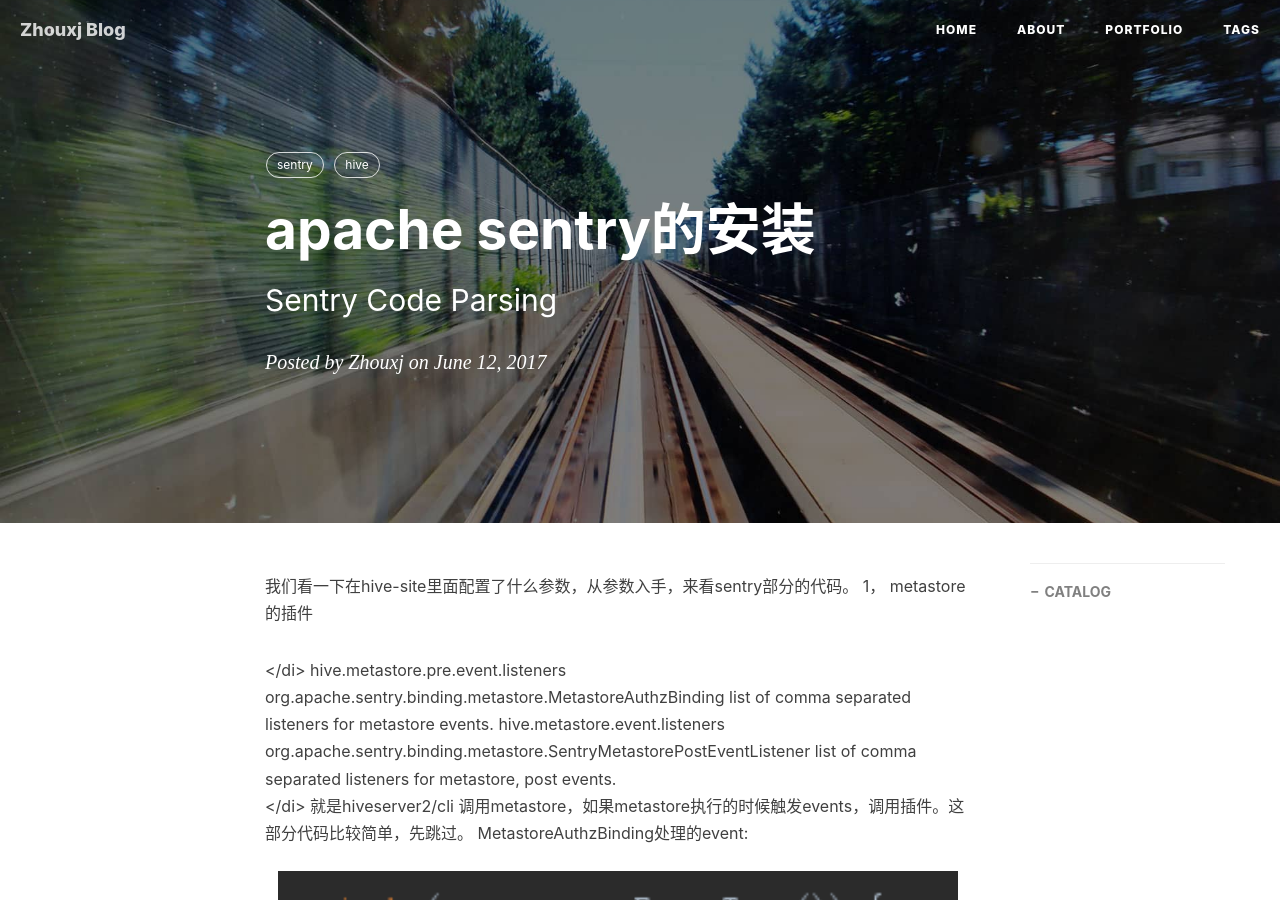
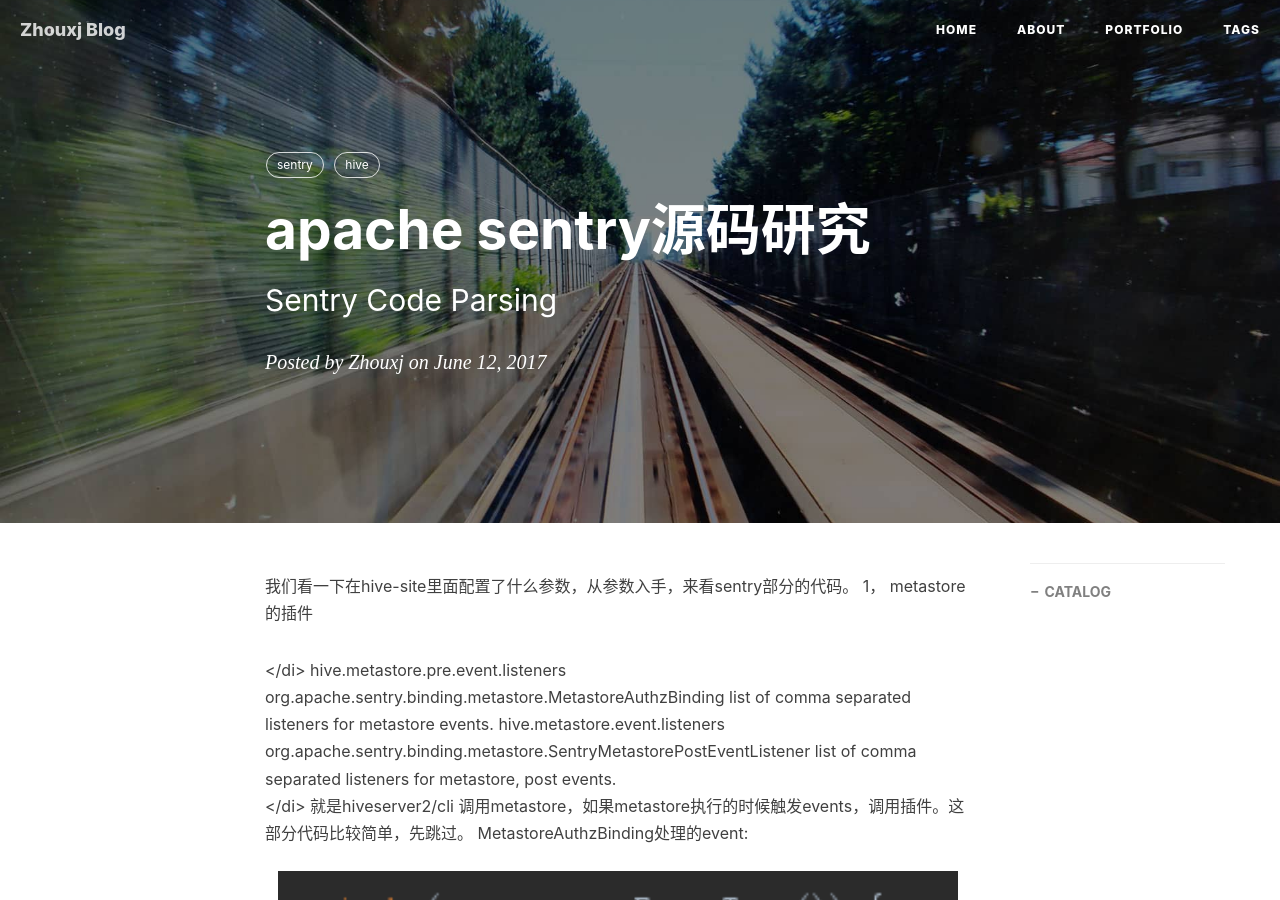
Before and after one commit to archer811/archer811.github.io, a Jekyll site: the page built from _posts/2017-06-12-sentryCode-parsing.markdown, in a window 1280 px wide and 900 px high. Built offline with Jekyll 4.4.1, drawn with Linux system fonts in a browser that asks for light colours; nearby versions of some CDN libraries; comment, search, counter and statistics services are not loaded.

Commit message:
修改标题

```diff
--- a/_posts/2017-06-12-sentryCode-parsing.markdown
+++ b/_posts/2017-06-12-sentryCode-parsing.markdown
@@ -1,6 +1,6 @@
 ---
 layout: post
-title:      "apache sentry的安装"
+title:      "apache sentry源码研究"
 subtitle:   "Sentry Code Parsing"
 date:       2017-06-12 18:00:00
 author:     "Zhouxj"
```
